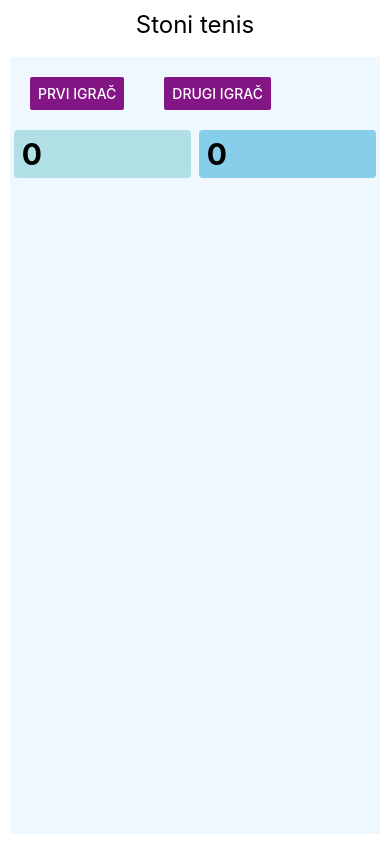
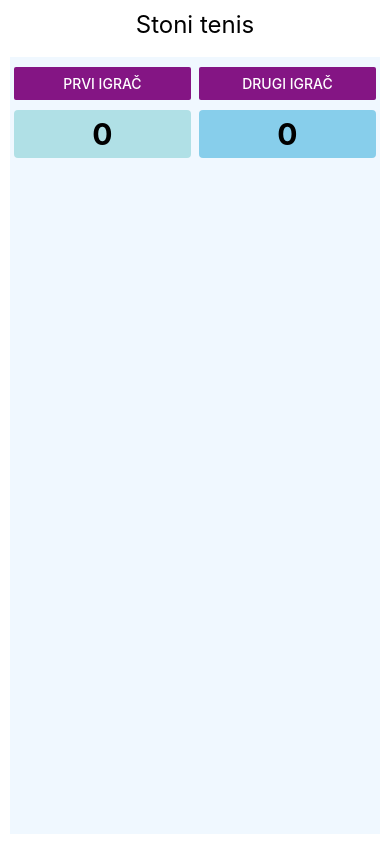
Before and after one commit to Logr3j/TSProject, a React Native app: screen / in a window 390 px wide. Built offline with nearby package versions, Linux system fonts and the light colour scheme.

Commit message:
fixed buuton labels

```diff
--- a/App.tsx
+++ b/App.tsx
@@ -1,14 +1,14 @@
 import React, { useState } from "react";
 import { View, Text, StyleSheet, Button } from "react-native";
-
+import CounterInput from "react-native-counter-input";
 
 let prviPoeni:number = 0
 let drugiPoeni:number = 0
 
-let counter = function(x:number):number{
+/*let counter = function(x:number):number{
   return x + 1;
 }
-
+*/
 
 const AlignSelfLayout = () => {
   const [alignSelf, setAlignSelf] = useState("stretch");
@@ -24,15 +24,15 @@ const AlignSelfLayout = () => {
       setSelectedValue={setAlignSelf}>
       <View style={styles.row}>
       <View style={styles.buttonContainer}>
+
           <Button
-            onClick={() => counter(prviPoeni)}
             title="Prvi igrač"
             color="#841584">
             </Button>
             </View>
         <View style={styles.buttonContainer}>
           <Button
-            onClick={() => counter(drugiPoeni)}
+           // onClick={() => counter(drugiPoeni)}
             title="drugi igrač"
             color="#841584">
           </Button>
@@ -74,6 +74,7 @@ const PreviewLayout = ({
     </View>
   </View>
 );
+
 
 const styles = StyleSheet.create({
   container: {
@@ -128,9 +129,13 @@ const styles = StyleSheet.create({
     color: 'black',
     fontWeight: 'bold',
     fontSize: 30,
+    textAlign: "center",
   },
   buttonContainer: {
-    margin: 20
+    margin: 10,
+    marginHorizontal: "1%",
+    minWidth: "48%",
+
   },
   text: {
     borderWidth: 1,
--- a/package.json
+++ b/package.json
@@ -12,6 +12,8 @@
   "dependencies": {
     "react": "17.0.2",
     "react-native": "0.65.1",
+    "react-native-counter-input": "^0.1.9",
+    "react-native-counters": "^1.2.0",
     "react-native-paper": "^4.9.2"
   },
   "devDependencies": {
```
Also changed, not shown: 1 other file (tests, documents, lock files or other folders).
